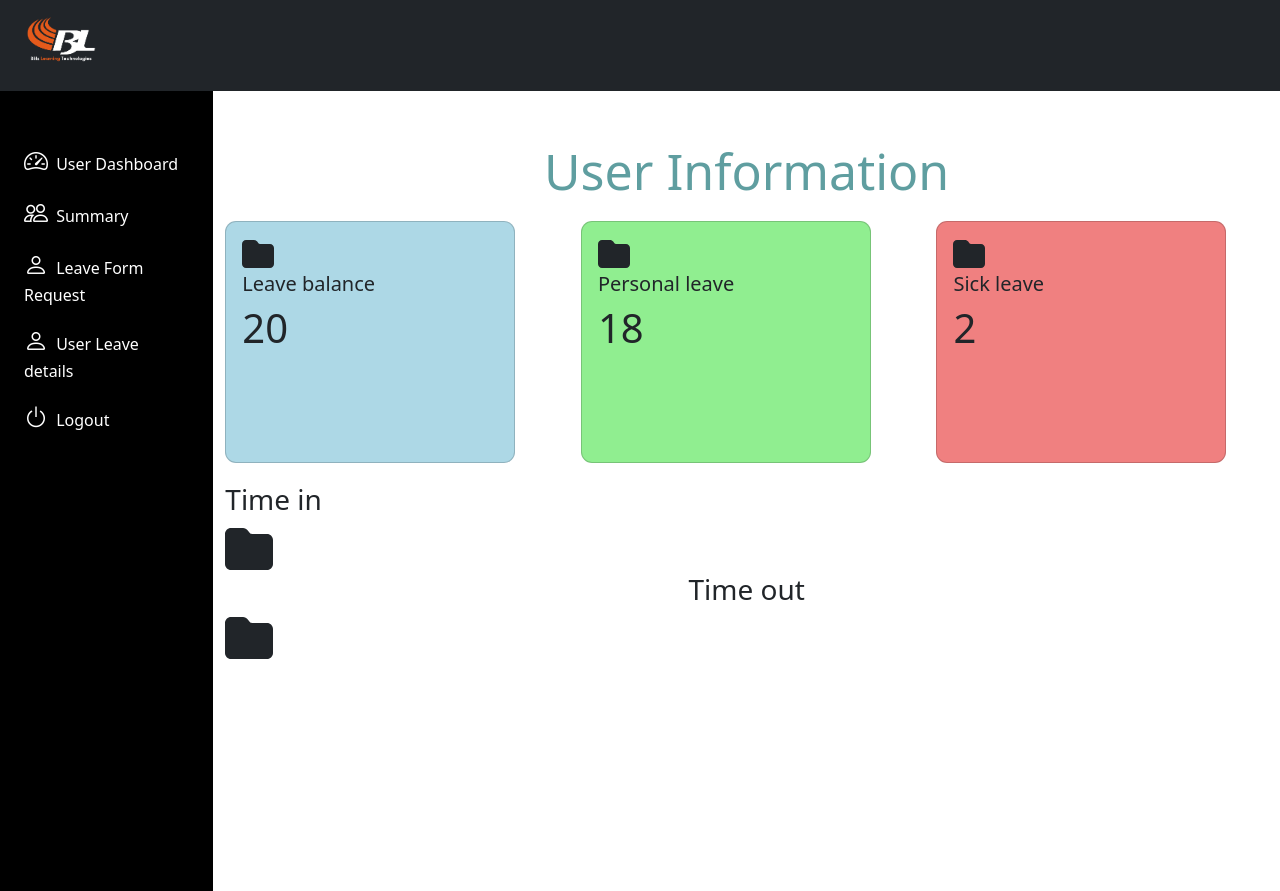
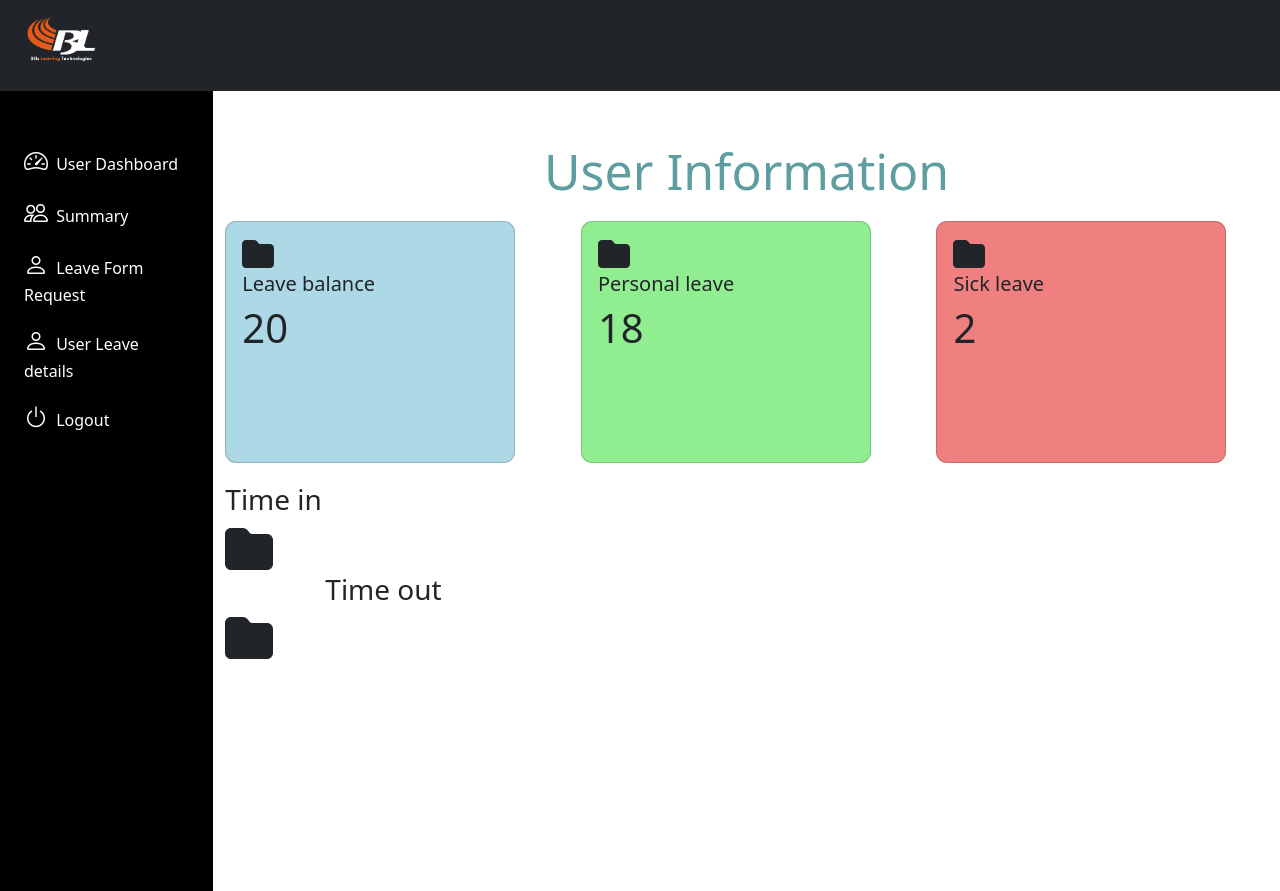
Before and after one commit to singh-hub1/frontend-project-02, a React (Create React App) app: page /UserDashboard in a window 1280 px wide. Built offline with nearby package versions, Linux system fonts and the light colour scheme.

Commit message:
changes done

```diff
--- a/src/components/UserDashboard.jsx
+++ b/src/components/UserDashboard.jsx
@@ -60,7 +60,7 @@ function UserDashboard() {
             <div className="timesheet-section">
           <FontAwesomeIcon icon={faFolder} size="3x" />
         </div>
-            <h3 style={{ textAlign: 'center' }}>Time out</h3>
+            <h3 style={{ textAlign: 'left',marginLeft:"100px" }}>Time out</h3>
             <div className="timesheet-section">
           <FontAwesomeIcon icon={faFolder} size="3x" />
         </div>
```
